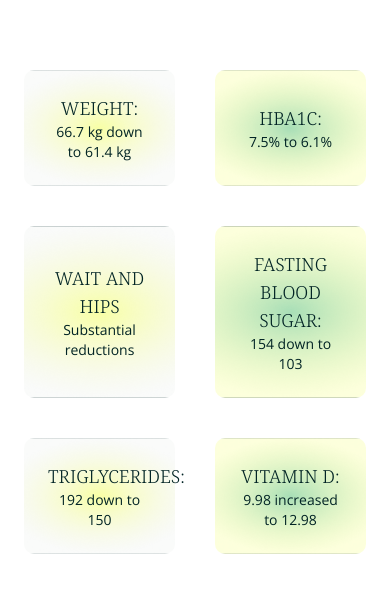
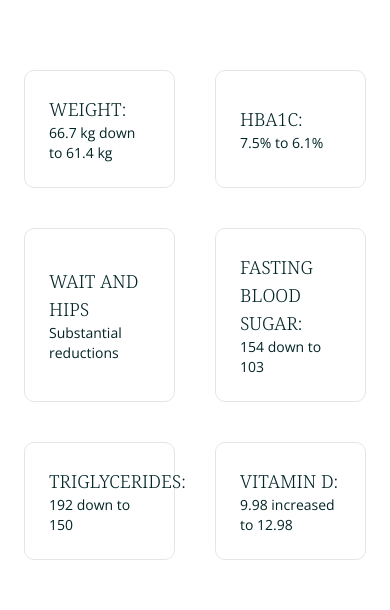
Before and after one commit to Arin7712/personalnutrition, a Next.js app: page /how-it-works in a window 390 px wide. Shown: the part 6503-7113 px from the top of the page. Built offline with nearby package versions, Linux system fonts and the light colour scheme.

Commit message:
fixed work page ui issues

```diff
--- a/components/how-it-works/BarGraph.tsx
+++ b/components/how-it-works/BarGraph.tsx
@@ -41,7 +41,7 @@ export default function BarGraph({ data, maxValue = 200 }: BarGraphProps) {
       </div>
 
       {/* Chart Row */}
-      <div className="flex items-end justify-center gap-10 h-[500px] px-6 overflow-x-auto scrollbar-hide">
+      <div className="flex items-end md:justify-center gap-10 h-[500px] px-6 overflow-x-auto scrollbar-hide">
         {/* Y-Axis Line and Labels */}
         <div className="relative h-[430px] w-10 flex flex-col justify-between items-end pr-2 text-xs text-gray-500">
           {ticks.map((val, idx) => (
--- a/components/how-it-works/Feature.tsx
+++ b/components/how-it-works/Feature.tsx
@@ -10,39 +10,39 @@ const font = Noto_Serif({
 
 const Feature = () => {
   return (
-    <div className="flex flex-col md:gap-[6rem] gap-[2rem] items-center justify-center text-center w-full pt-[6rem] md:px-[6rem] px-6">
+    <div className="flex flex-col md:gap-[6rem] gap-[2rem] items-center justify-center md:text-center w-full pt-[6rem] md:px-[6rem] px-6">
       <div className="grid grid-cols-2 md:grid-cols-3 gap-10">
-        <div className="bg-[url(/bullet2.png)] bg-no-repeat bg-center p-6 md:p-[4rem] rounded-lg bg-cover flex flex-col item-center justify-center">
+        <div className="md:bg-[url(/bullet2.png)] bg-no-repeat bg-center border md:border-none p-6 md:p-[4rem] rounded-lg bg-cover flex flex-col item-center justify-center">
           <h1 className={`${font.className} text-lg md:text-3xl font-light uppercase`}>
             WEIGHT:
           </h1>
           <p className="text-sm">66.7 kg down to 61.4 kg</p>
         </div>
-        <div className="bg-[url(/bullet.png)] bg-no-repeat bg-center p-6 md:p-[4rem] rounded-lg bg-cover flex flex-col item-center justify-center">
+        <div className="md:bg-[url(/bullet.png)] border md:border-none bg-no-repeat bg-center p-6 md:p-[4rem] rounded-lg bg-cover flex flex-col item-center justify-center">
           <h1 className={`${font.className} text-lg md:text-3xl font-light uppercase`}>
             HbA1c:
           </h1>
           <p className="text-sm">7.5% to 6.1%</p>
         </div>
-        <div className="bg-[url(/bullet2.png)] bg-no-repeat bg-center p-6 md:p-[4rem] rounded-lg bg-cover flex flex-col item-center justify-center">
+        <div className="md:bg-[url(/bullet2.png)] border md:border-none bg-no-repeat bg-center p-6 md:p-[4rem] rounded-lg bg-cover flex flex-col item-center justify-center">
           <h1 className={`${font.className} text-lg md:text-3xl font-light uppercase`}>
             Wait and hips
           </h1>
           <p className="text-sm">Substantial reductions</p>
         </div>
-        <div className="bg-[url(/bullet.png)] bg-no-repeat bg-center p-6 md:p-[4rem] rounded-lg bg-cover flex flex-col item-center justify-center">
+        <div className="md:bg-[url(/bullet.png)] border md:border-none bg-no-repeat bg-center p-6 md:p-[4rem] rounded-lg bg-cover flex flex-col item-center justify-center">
           <h1 className={`${font.className} text-lg md:text-3xl font-light uppercase`}>
             FASTING BLOOD SUGAR:
           </h1>
           <p className="text-sm">154 down to 103</p>
         </div>
-        <div className="bg-[url(/bullet2.png)] bg-no-repeat bg-center p-6 md:p-[4rem] rounded-lg bg-cover flex flex-col item-center justify-center">
+        <div className="md:bg-[url(/bullet2.png)] border md:border-none bg-no-repeat bg-center p-6 md:p-[4rem] rounded-lg bg-cover flex flex-col item-center justify-center">
           <h1 className={`${font.className} text-lg md:text-3xl font-light uppercase`}>
             TRIGLYCERIDES:
           </h1>
           <p className="text-sm">192 down to 150</p>
         </div>
-        <div className="bg-[url(/bullet.png)] bg-no-repeat bg-center p-6 md:p-[4rem] rounded-lg bg-cover flex flex-col item-center justify-center">
+        <div className="md:bg-[url(/bullet.png)] border md:border-none bg-no-repeat bg-center p-6 md:p-[4rem] rounded-lg bg-cover flex flex-col item-center justify-center">
           <h1 className={`${font.className} text-lg md:text-3xl font-light uppercase`}>
             VITAMIN D:
           </h1>
```
